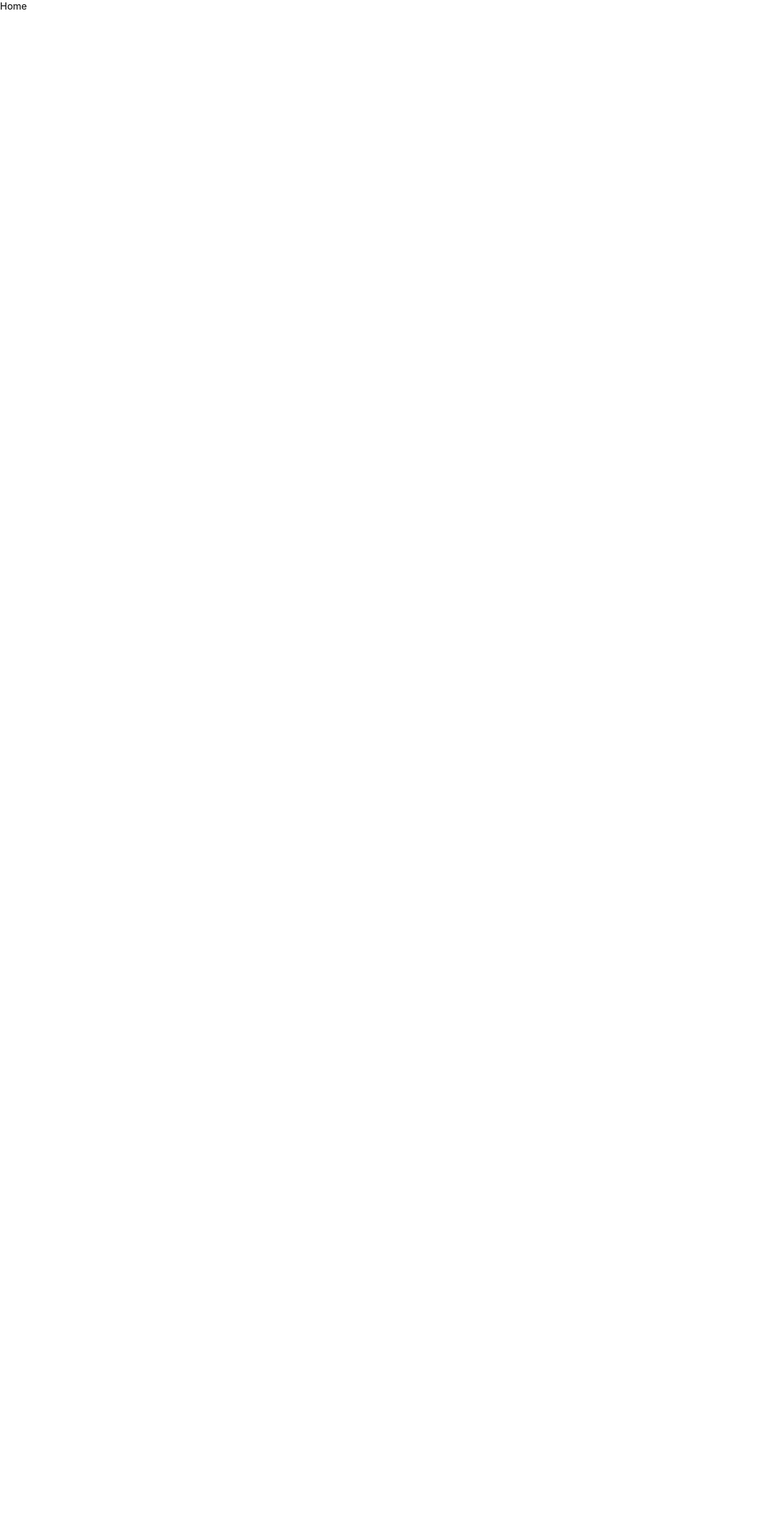
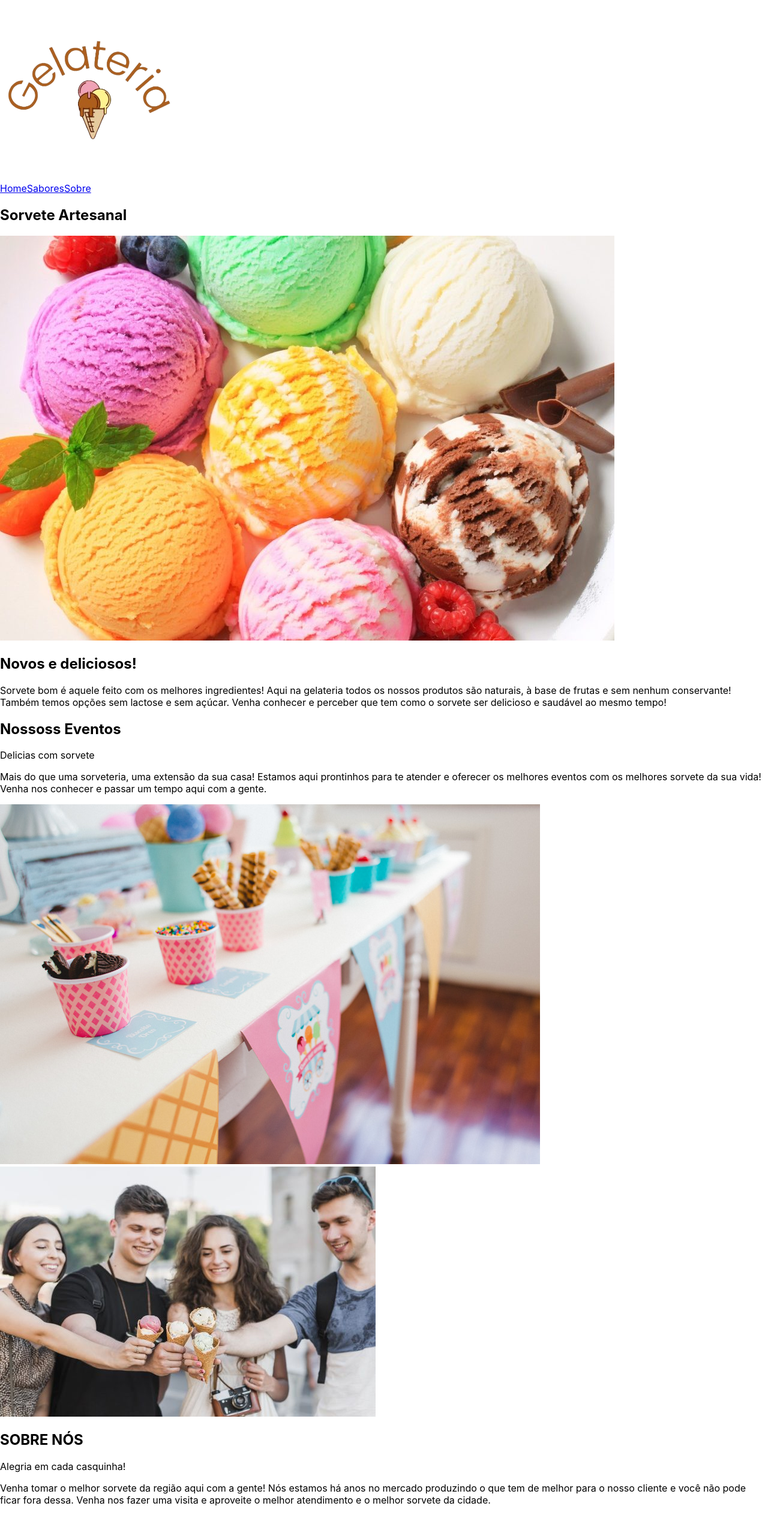
Before and after one commit to Renato007/Projeto-React-Sorveteria, a React (Create React App) app: page / in a window 1280 px wide. Shown: the top 2566 px of the page at 60% size. Before the commit the page ends 800 px from the top, so only its background shows below. Built offline with nearby package versions, Linux system fonts and the light colour scheme.

Commit message:
Exibindo os elementos da página Home

```diff
--- a/public/index.html
+++ b/public/index.html
@@ -18,6 +18,5 @@
   <body>
     <noscript>You need to enable JavaScript to run this app.</noscript>
     <div id="root"></div>
-
   </body>
 </html>
--- /dev/null
+++ b/src/compomentes/Rodape.js
@@ -0,0 +1,29 @@
+export default function Rodape() {
+  return (
+    <footer>
+      <div>
+        <img src="assets/img/logo.png" alt="logomarca" />
+        <div>
+          <h3>ENDEREÇO</h3>
+          <p>Av. Bernardino de Campos, 98</p>
+          <p>São Paulo, SP 12345-678</p>
+        </div>
+
+        <div>
+          <h3>CONTATO</h3>
+          <p>info@meusite.com</p>
+          <p>Tel: (11) 3456-7890</p>
+        </div>
+
+        <div>
+          <h3>HORÁRIOS</h3>
+          <p>ABERTO TODOS OS DIAS</p>
+          <p>10:00 - 22:00</p>
+        </div>
+      </div>
+      <div>
+        <p>Gelateria. Orgulhosamente desenvolvido por "nome do desenvolvedor"</p>
+      </div>
+    </footer>
+  );
+}
--- /dev/null
+++ b/src/compomentes/Topo.js
@@ -0,0 +1,17 @@
+import React from "react";
+import { Link } from "react-router-dom";
+
+export  default function Topo (){
+    return (
+        <header>
+            <div>
+            <img src="assets/img/logo.png" alt="ola"/>
+            <nav>
+                <Link to="/">Home</Link>
+                <Link to="/Sabores">Sabores</Link>
+                <Link to="/Sobre">Sobre</Link>
+            </nav>
+            </div>
+        </header>
+    )
+}
--- a/src/paginas/home/index.js
+++ b/src/paginas/home/index.js
@@ -1,7 +1,60 @@
+import React from "react";
+import Topo from "../../compomentes/Topo";
+import Rodape from "../../compomentes/Rodape";
+
 export default function Home() {
-    return(
-      <div>
-        Home
-      </div>
-    )
-  }
+  return (
+    <div>
+      <Topo />
+      <main>
+        <section>
+          <div>
+            <h1>Sorvete Artesanal</h1>
+          </div>
+        </section>
+
+        <section>
+          <img src="assets/img/banner-sabores.jpg" alt="sorvetes diversos" />
+          <h2>Novos e deliciosos!</h2>
+          <p>
+            Sorvete bom é aquele feito com os melhores ingredientes! Aqui na
+            gelateria todos os nossos produtos são naturais, à base de frutas e
+            sem nenhum conservante! Também temos opções sem lactose e sem
+            açúcar. Venha conhecer e perceber que tem como o sorvete ser
+            delicioso e saudável ao mesmo tempo!
+          </p>
+        </section>
+
+        <section>
+          <div>
+            <h2>Nossoss Eventos</h2>
+            <span>Delicias com sorvete</span>
+            <p>
+              Mais do que uma sorveteria, uma extensão da sua casa! Estamos aqui
+              prontinhos para te atender e oferecer os melhores eventos com os
+              melhores sorvete da sua vida! Venha nos conhecer e passar um tempo
+              aqui com a gente.
+            </p>
+          </div>
+          <img src="assets/img/eventos-image.jpg" alt="mesa de festa"/>
+        </section>
+
+        <section>
+          <img src="assets/img/sobre-image.jpg" alt="pessoas comendo sorvete"/>
+          <div>
+            <h2>SOBRE NÓS</h2>
+            <span> Alegria em cada casquinha!</span>
+            <p>
+            Venha tomar o melhor sorvete da região aqui com a gente! Nós
+              estamos há anos no mercado produzindo o que tem de melhor para o
+              nosso cliente e você não pode ficar fora dessa. Venha nos fazer
+              uma visita e aproveite o melhor atendimento e o melhor sorvete
+              da cidade.
+            </p>
+          </div>
+        </section>
+      </main>
+      <Rodape />
+    </div>
+  );
+}
```
